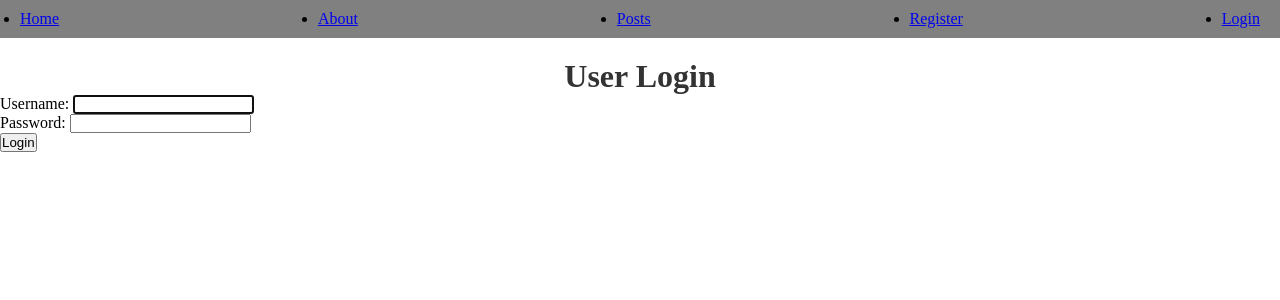
After one commit to SwanHtetAung20/Learning-Django, a Django app: page /users/login/ in a window 1280 px wide. The commit adds this page. Shown: the top 300 px of the page. Run offline with Django 5.2, Linux system fonts and the light colour scheme.

Commit message:
user login and auth

```diff
--- a/Learning-Django_3/learningDjango/templates/layout.html
+++ b/Learning-Django_3/learningDjango/templates/layout.html
@@ -14,6 +14,7 @@
         <li><a href="/about">About</a></li>
         <li><a href="{% url 'posts:list'  %}">Posts</a></li>
         <li><a href="{% url 'users:register' %}">Register</a></li>
+        <li><a href="{% url 'users:login' %}">Login</a></li>
       </ul>
     </nav>
     <main>{% block content %} {% endblock %}</main>
--- /dev/null
+++ b/Learning-Django_3/learningDjango/users/templates/users/login.html
@@ -0,0 +1,10 @@
+{% extends 'layout.html' %} {% block title %} User - Login {% endblock %}
+{% block content %}
+<section>
+  <h1>User Login</h1>
+  <form action="{% url 'users:login' %}" method="post">
+    {% csrf_token %} {{ form }}
+    <button type="submit">Login</button>
+  </form>
+</section>
+{% endblock %}
--- a/Learning-Django_3/learningDjango/users/urls.py
+++ b/Learning-Django_3/learningDjango/users/urls.py
@@ -5,4 +5,5 @@ app_name = 'users'
 
 urlpatterns = [
     path('register/', views.register_view, name='register'),
+    path('login/', views.login_view, name='login'),
 ]
--- a/Learning-Django_3/learningDjango/users/views.py
+++ b/Learning-Django_3/learningDjango/users/views.py
@@ -1,5 +1,6 @@
 from django.shortcuts import render, redirect
-from django.contrib.auth.forms import UserCreationForm
+from django.contrib.auth.forms import UserCreationForm, AuthenticationForm
+from django.contrib.auth import login
 
 # Create your views here.
 
@@ -7,8 +8,20 @@ def register_view(request):
     if request.method == 'POST':
         form = UserCreationForm(request.POST)
         if form.is_valid():
-            form.save()
+            login(request,form.save())
             return redirect('posts:list')
     else:
         form = UserCreationForm()
     return render(request, 'users/register.html', {'form': form})
+
+
+def login_view(request):
+    if request.method == 'POST':
+        form = AuthenticationForm(data=request.POST)
+        if form.is_valid():
+            # Log the user in
+            login(request, form.get_user())
+            return redirect('posts:list')
+    else:
+        form = AuthenticationForm()
+    return render(request, 'users/login.html', {'form': form})
```
Also changed, not shown: Learning-Django_3/learningDjango/db.sqlite3.
